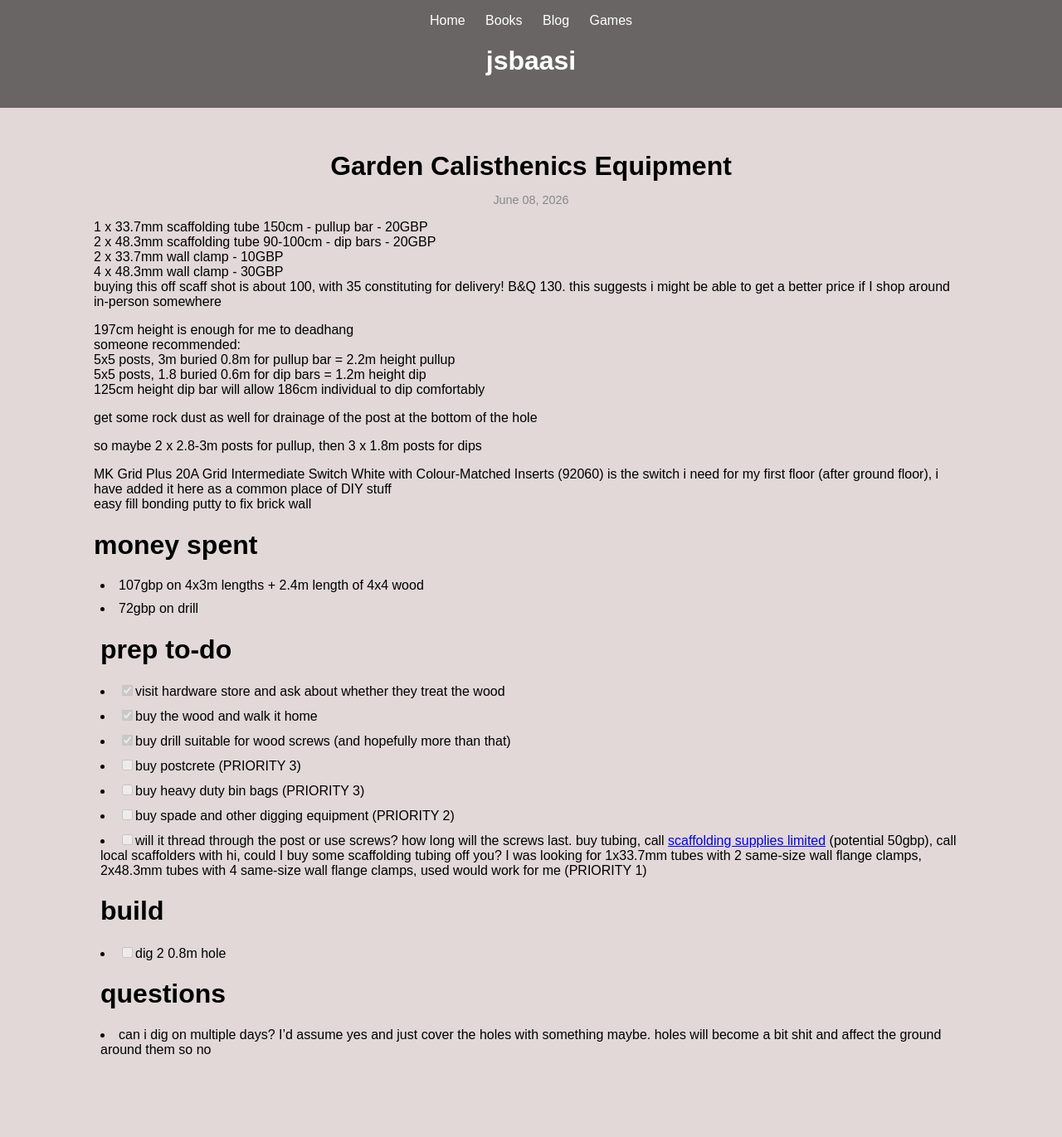
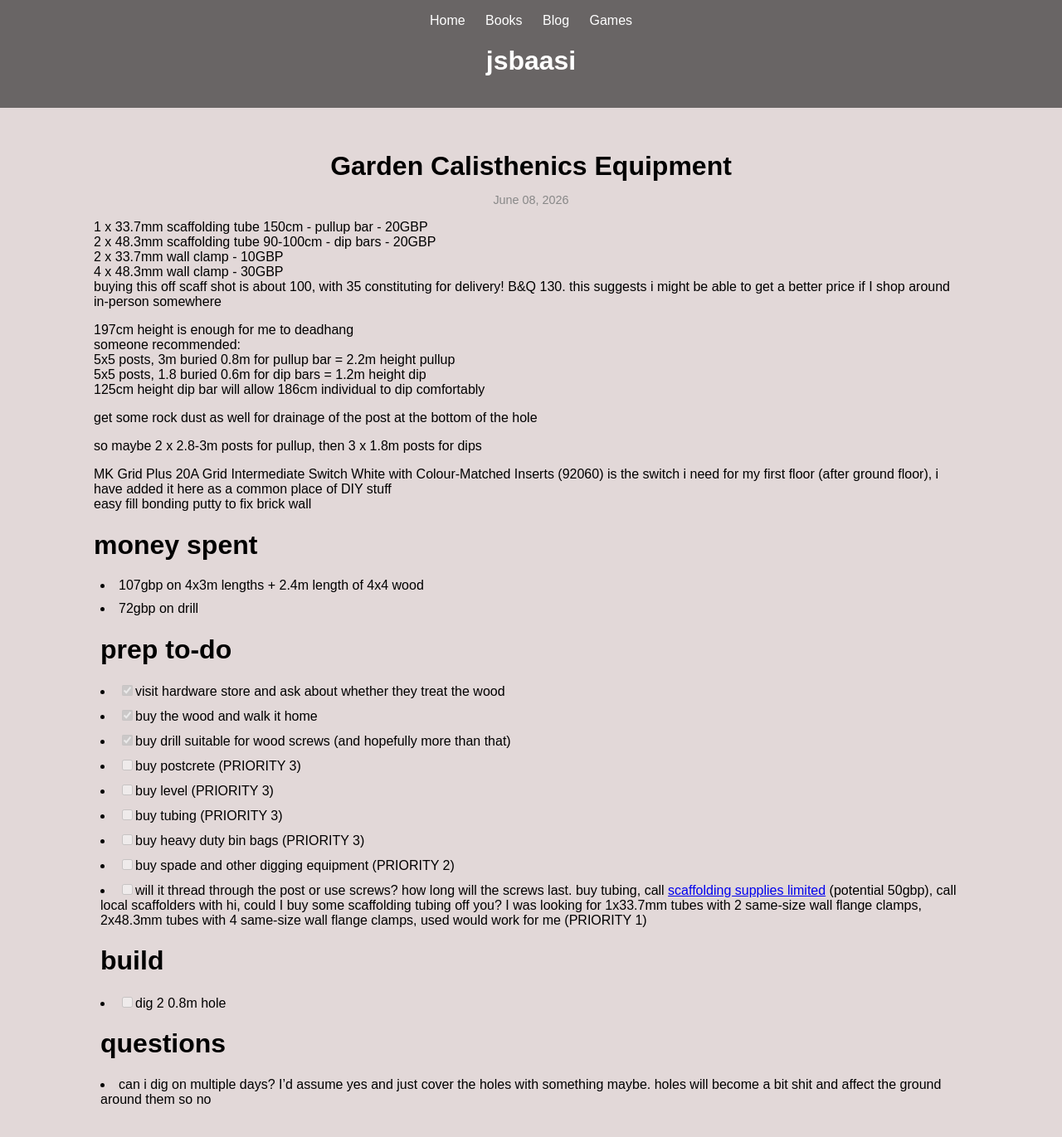
Before and after one commit to jsbaasi/jsbaasi.github.io, a Jekyll site: the page built from _posts/2026-06-08-garden-calisthenics-equipment.md, in a window 1280 px wide. Shown: the whole page at 83% size. Built offline with Jekyll 4.4.1, drawn with Linux system fonts in a browser that asks for light colours; before the commit the page ends 1311 px from its top, so only the background shows below that.

Commit message:
vault backup: 2026-07-24 13:32:52

```diff
--- a/_posts/2026-06-08-garden-calisthenics-equipment.md
+++ b/_posts/2026-06-08-garden-calisthenics-equipment.md
@@ -31,6 +31,8 @@
 - [x] buy the wood and walk it home
 - [x] buy drill suitable for wood screws (and hopefully more than that)
 - [ ] buy postcrete (PRIORITY 3)
+- [ ] buy level (PRIORITY 3)
+- [ ] buy tubing (PRIORITY 3)
 - [ ] buy heavy duty bin bags (PRIORITY 3)
 - [ ] buy spade and other digging equipment (PRIORITY 2)
 - [ ] will it thread through the post or use screws? how long will the screws last. buy tubing, call [scaffolding supplies limited](https://www.scaffoldingsupplies.co.uk/products/details/3380.html) (potential 50gbp), call local scaffolders with hi, could I buy some scaffolding tubing off you? I was looking for 1x33.7mm tubes with 2 same-size wall flange clamps, 2x48.3mm tubes with 4 same-size wall flange clamps, used would work for me (PRIORITY 1)
```
